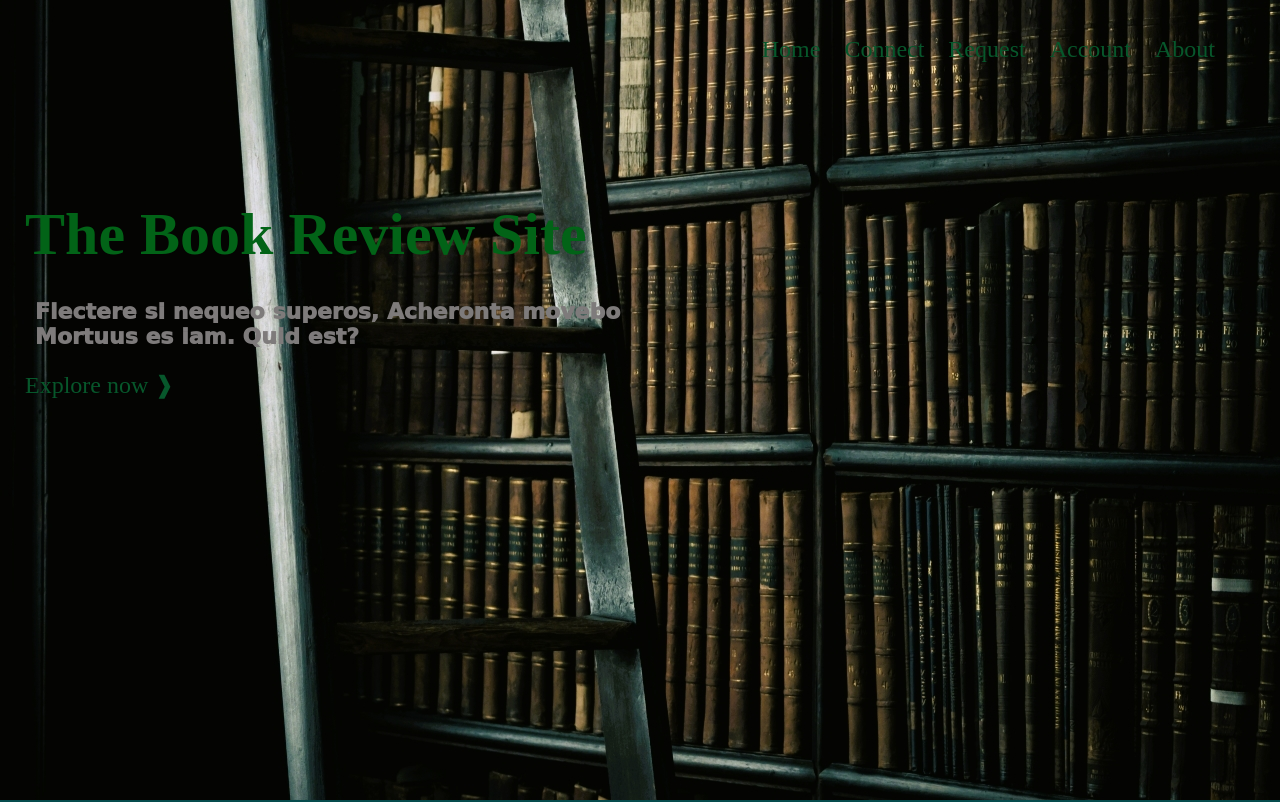
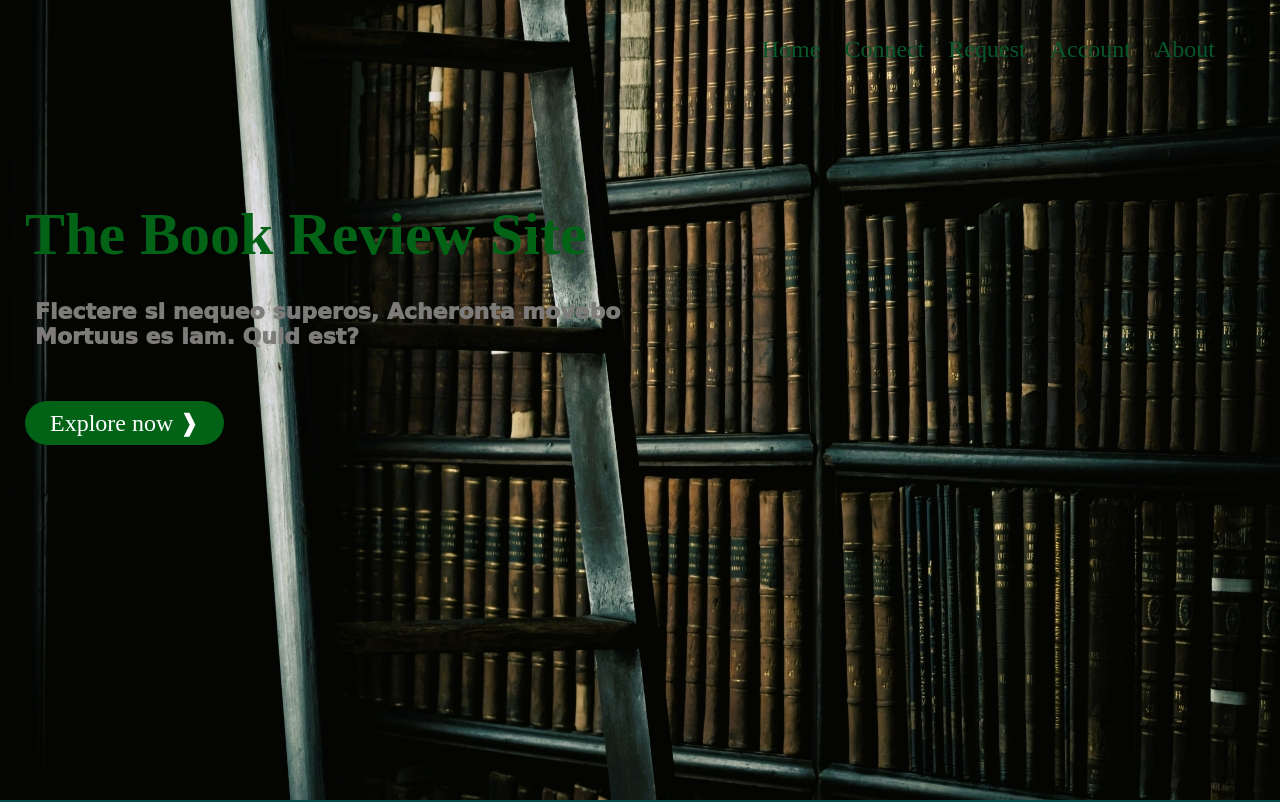
Before and after one commit to jzf21/Book-review-website, a plain HTML site: page index.html in a window 1280 px wide. Shown: the top 802 px of the page. Drawn offline with Linux system fonts and the light colour scheme.

Commit message:
Update styles2.css

```diff
--- a/styles2.css
+++ b/styles2.css
@@ -147,3 +147,16 @@ body {
     margin-right: 10px;
 
   }
+  .btn{
+    display:inline-block;
+    background:rgb(2, 99, 23) ;
+    color:#fff;
+    padding:8px 25px;
+    margin:30px 0;
+    border-radius:30px;
+    z-index:9;
+    transition: background 0.5s;
+    }
+    .btn:hover {
+      background: #660000;
+      }
```
